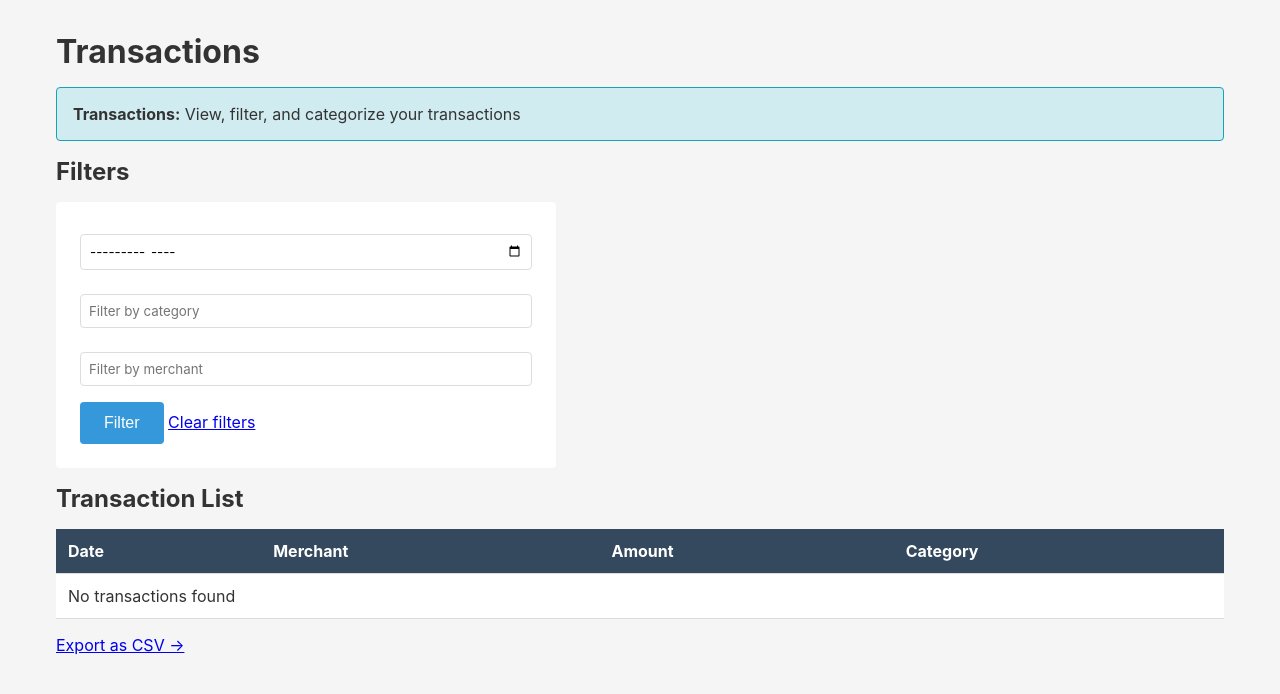
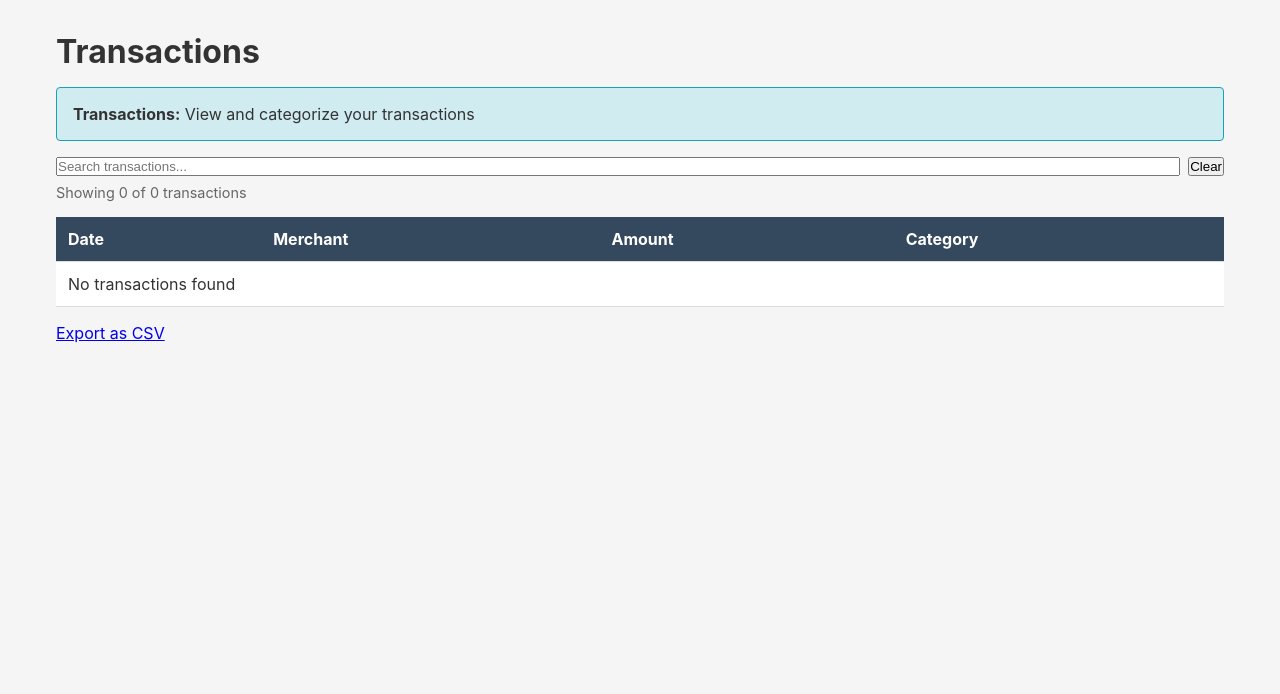
Before and after one commit to PoppaShell/money-mapper, a FastAPI app: page /transactions in a window 1280 px wide. Shown: the part 68-762 px from the top of the page. Run offline with FastAPI, Linux system fonts and the light colour scheme.

Commit message:
Feature: transactions page with infinite scroll and search UI (E4)
Detailed changes:
- Remove date/category/merchant filter params from /transactions HTML route
- Slice initial render to first 50 transactions; JS loads rest via /api/transactions
- Add total count to template data
- Replace filter form in transactions.html with search input and clear button
- Add transaction count display, loading-row indicator, and transactions.js script tag
- Add id and data-total attributes to transactions table
- Update tests: replace HTML filter tests with /api/transactions JSON search tests
- Rename test_transactions_filter_by_category to test_transactions_shows_all_data

https://github.com/PoppaShell/money-mapper/issues/132

```diff
--- a/src/money_mapper/api/server.py
+++ b/src/money_mapper/api/server.py
@@ -151,37 +151,16 @@ def create_app(data_dir: str | None = None) -> FastAPI:
 
     # ===== Transactions Route =====
     @app.get("/transactions", response_class=HTMLResponse)
-    async def transactions_list(
-        date: str | None = None,
-        category: str | None = None,
-        merchant: str | None = None,
-    ) -> HTMLResponse:
-        """List transactions with optional filtering.
-
-        Args:
-            date: Filter by date prefix (e.g. YYYY-MM)
-            category: Filter by category substring
-            merchant: Filter by merchant or description substring
+    async def transactions_list() -> HTMLResponse:
+        """List transactions with infinite scroll.
 
         Returns:
-            HTMLResponse: Rendered HTML transaction list
+            HTMLResponse: Rendered HTML transaction list (first 50, rest via API)
         """
         template = env.get_template("transactions.html")
         transactions = _load_enriched_transactions(enriched_path)
 
-        # Apply filters
-        filtered = transactions
-        if date:
-            filtered = [t for t in filtered if t.get("date", "").startswith(date)]
-        if category:
-            filtered = [t for t in filtered if category.lower() in t.get("category", "").lower()]
-        if merchant:
-            filtered = [
-                t
-                for t in filtered
-                if merchant.lower() in t.get("merchant_name", "").lower()
-                or merchant.lower() in t.get("description", "").lower()
-            ]
+        total = len(transactions)
 
         formatted = [
             {
@@ -192,14 +171,17 @@ def create_app(data_dir: str | None = None) -> FastAPI:
                 "amount_type": "credit" if float(t.get("amount", 0)) >= 0 else "debit",
                 "category": t.get("category", "Uncategorized"),
             }
-            for i, t in enumerate(filtered)
+            for i, t in enumerate(transactions)
         ]
+
+        # Initial page renders first 50, JS loads the rest via /api/transactions
+        initial_batch = formatted[:50]
 
         data = {
             "title": "Transactions",
+            "transactions": initial_batch,
+            "total": total,
             "active_page": "transactions",
-            "transactions": formatted,
-            "filters": {"date": date, "category": category, "merchant": merchant},
         }
         return HTMLResponse(template.render(**data))
 
--- a/src/money_mapper/api/templates/transactions.html
+++ b/src/money_mapper/api/templates/transactions.html
@@ -6,20 +6,18 @@
 <h1>{{ title }}</h1>
 
 <div class="info">
-    <strong>Transactions:</strong> View, filter, and categorize your transactions
+    <strong>Transactions:</strong> View and categorize your transactions
 </div>
 
-<h2>Filters</h2>
-<form method="get">
-    <input type="month" name="date" placeholder="Filter by month" value="{{ filters.date or '' }}">
-    <input type="text" name="category" placeholder="Filter by category" value="{{ filters.category or '' }}">
-    <input type="text" name="merchant" placeholder="Filter by merchant" value="{{ filters.merchant or '' }}">
-    <button type="submit">Filter</button>
-    <a href="/transactions">Clear filters</a>
-</form>
+<div style="display:flex;gap:8px;align-items:center;margin-bottom:8px">
+    <input type="text" id="transaction-search" placeholder="Search transactions..." style="flex:1">
+    <button id="search-clear" type="button">Clear</button>
+</div>
+<div id="transaction-count" style="color:#666;font-size:0.9em;margin-bottom:12px">
+    Showing {{ transactions|length }} of {{ total }} transactions
+</div>
 
-<h2>Transaction List</h2>
-<table>
+<table id="transactions-table" data-total="{{ total }}">
     <thead>
         <tr>
             <th>Date</th>
@@ -46,8 +44,13 @@
                 <td colspan="4">No transactions found</td>
             </tr>
         {% endfor %}
+        <tr id="loading-row" style="display:none">
+            <td colspan="4" style="text-align:center;padding:12px;color:#888">Loading more transactions...</td>
+        </tr>
     </tbody>
 </table>
 
-<p><a href="/transactions/export">Export as CSV →</a></p>
+<p><a href="/transactions/export">Export as CSV</a></p>
+
+<script src="/static/js/transactions.js"></script>
 {% endblock %}
```
Also changed, not shown: tests/test_api_server.py (+18 -11 lines).
